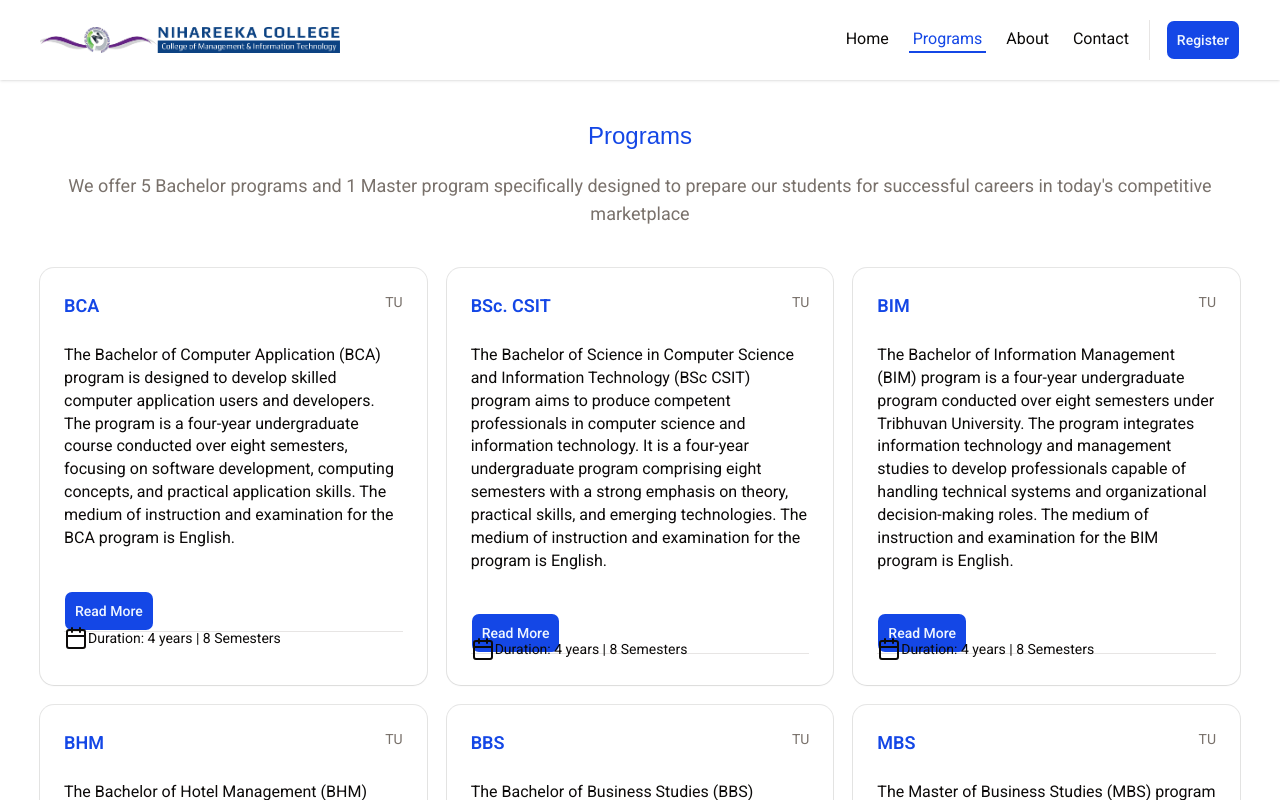
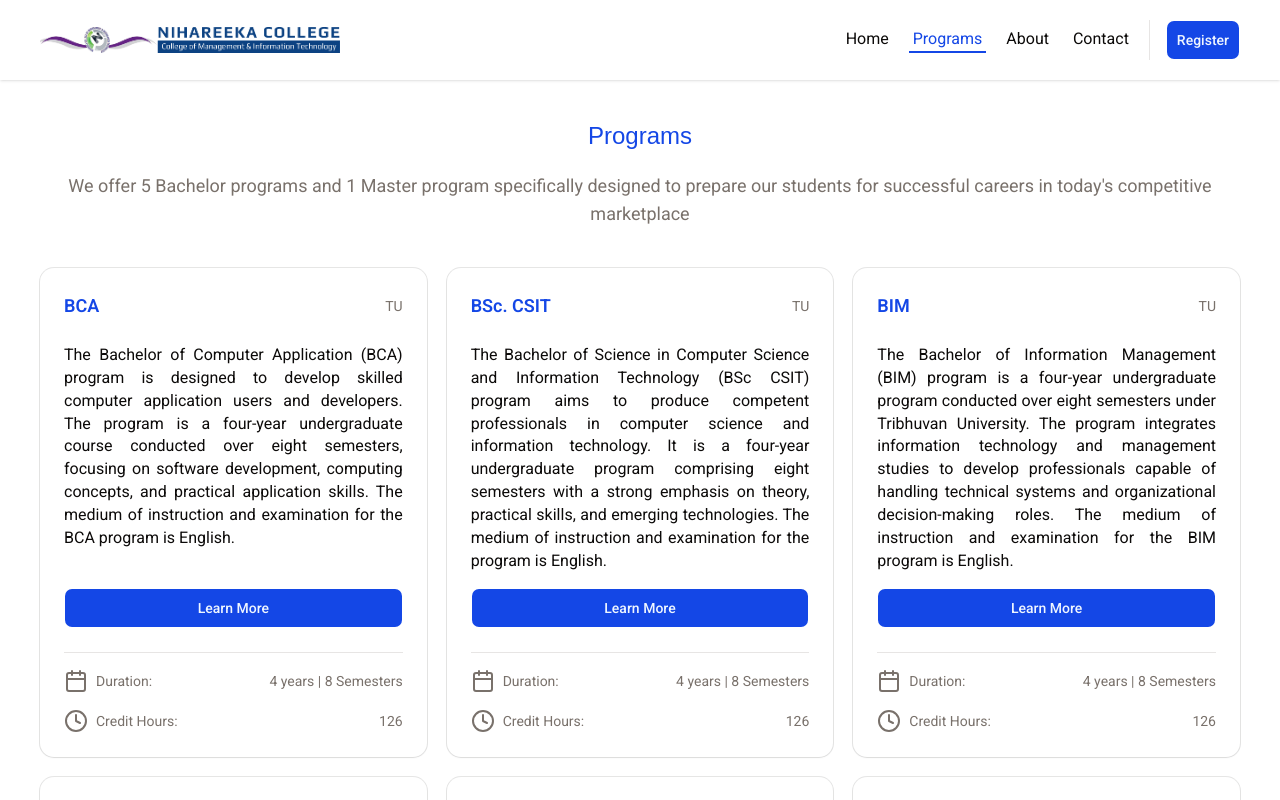
Before and after one commit to suyogpoudel/nihareeka-redesign, a Next.js app: page /programs in a window 1280 px wide. Shown: the top 800 px of the page. Built offline with nearby package versions, Linux system fonts and the light colour scheme; a web font is replaced by a local one.

Commit message:
programs page completed and made not-found page

```diff
--- /dev/null
+++ b/app/programs/[slug]/not-found.tsx
@@ -0,0 +1,35 @@
+import { Button } from "@/components/ui/button";
+import Link from "next/link";
+
+const ProgramNotFound = () => {
+  return (
+    <div className="container text-center">
+      <p className="text-5xl font-bold text-muted-foreground font-display tracking-widest mb-4">
+        404
+        <h1 className="heading mb-5">Program Not Found</h1>
+      </p>
+      <p className="text-muted-foreground text-lg">
+        The program you searched for couldn&apos;t be found. Maybe you mistyped
+        the URL or this program isn&apos;t offered by Nihareeka College as of
+        now. Please check the URL and try again or explore our other programs.
+      </p>
+      <div className="flex md:flex-row flex-col gap-4 mt-5">
+        <Button
+          size={"lg"}
+          asChild
+          variant="secondary"
+        >
+          <Link href="/">Go to Home</Link>
+        </Button>
+        <Button
+          size={"lg"}
+          asChild
+        >
+          <Link href="/programs">Go to Programs</Link>
+        </Button>
+      </div>
+    </div>
+  );
+};
+
+export default ProgramNotFound;
--- /dev/null
+++ b/app/programs/[slug]/page.tsx
@@ -0,0 +1,26 @@
+import { programs } from "@/data/programs";
+import { notFound, redirect } from "next/navigation";
+
+const ProgramPage = async ({
+  params,
+}: {
+  params: Promise<{ slug: string }>;
+}) => {
+  const { slug } = await params;
+
+  const lowercaseSlug = slug.toLowerCase();
+
+  if (slug !== lowercaseSlug) {
+    redirect(`/programs/${lowercaseSlug}`);
+  }
+
+  const program = programs.find((program) => program.link === lowercaseSlug);
+
+  if (!program) {
+    notFound();
+  }
+
+  return <div>Program Page for slug: {slug}</div>;
+};
+
+export default ProgramPage;
--- a/app/programs/page.tsx
+++ b/app/programs/page.tsx
@@ -8,7 +8,7 @@ import {
 } from "@/components/ui/card";
 import { Separator } from "@/components/ui/separator";
 import { programs } from "@/data/programs";
-import { Calendar } from "lucide-react";
+import { Calendar, Clock } from "lucide-react";
 import Link from "next/link";
 
 const Programs = () => {
@@ -23,27 +23,42 @@ const Programs = () => {
 
       <div className="grid max-sm:grid-cols-1 max-md:grid-cols-2 grid-cols-3 gap-5 w-full">
         {programs.map((program) => (
-          <Card key={program.title}>
-            <CardHeader className="flex justify-between">
+          <Card
+            key={program.title}
+            className="h-full"
+          >
+            <CardHeader className="flex justify-between items-center">
               <CardTitle className="text-primary font-semibold text-lg">
                 {program.title}
               </CardTitle>
               <p className="text-muted-foreground">{program.affiliation}</p>
             </CardHeader>
-            <CardContent className="h-full">
-              <p className="text-[16px] h-full"> {program.description}</p>
+            <CardContent className="h-full flex flex-col justify-between">
+              <p className="text-[16px] h-full mb-4 text-justify">
+                {program.description}
+              </p>
               <Button
                 asChild
                 size={"lg"}
               >
-                <Link href={program.link}>Read More</Link>
+                <Link href={`programs/${program.link}`}>Learn More</Link>
               </Button>
+            </CardContent>
+            <CardFooter className="flex flex-col gap-4 items-start">
               <Separator />
-            </CardContent>
-            <CardFooter className="flex justify-between items-center h-full">
-              <div className="flex items-center">
-                <Calendar />
-                <p>Duration: {program.duration}</p>
+              <div className="flex items-center justify-between text-muted-foreground w-full">
+                <div className="flex items-center gap-2">
+                  <Calendar />
+                  <span>Duration: </span>
+                </div>
+                <p>{program.duration}</p>
+              </div>
+              <div className="flex items-center justify-between text-muted-foreground w-full">
+                <div className="flex items-center gap-2">
+                  <Clock />
+                  <span>Credit Hours: </span>
+                </div>
+                <p>{program.creditHour}</p>
               </div>
             </CardFooter>
           </Card>
--- a/data/programs.ts
+++ b/data/programs.ts
@@ -8,6 +8,7 @@ type Program = {
   careerOutcomes: string[];
   link: string;
   syllabus: string;
+  image: string;
 };
 
 export const programs: Program[] = [
@@ -33,8 +34,9 @@ export const programs: Program[] = [
       "Computer Support Service Specialist",
       "Software Publisher",
     ],
-    link: "/programs/bca",
+    link: "bca",
     syllabus: "https://www.collegesnepal.com/syllabus/bca/",
+    image: "/assets/courses/bca.jpeg",
   },
   {
     title: "BSc. CSIT",
@@ -57,8 +59,9 @@ export const programs: Program[] = [
       "Computer Support Service Specialist",
       "Software Publisher",
     ],
-    link: "/programs/csit",
+    link: "csit",
     syllabus: "https://www.collegesnepal.com/syllabus/bsc-csit/",
+    image: "/assets/courses/csit.jpeg",
   },
   {
     title: "BIM",
@@ -82,8 +85,9 @@ export const programs: Program[] = [
       "Computer Support Service Specialist",
       "Software Publisher",
     ],
-    link: "/programs/bim",
+    link: "bim",
     syllabus: "https://www.collegesnepal.com/syllabus/bim/",
+    image: "/assets/courses/bim.jpeg",
   },
   {
     title: "BHM",
@@ -109,8 +113,9 @@ export const programs: Program[] = [
       "Chef",
       "Cook",
     ],
-    link: "/programs/bhm",
+    link: "bhm",
     syllabus: "https://www.collegesnepal.com/syllabus/bhm/",
+    image: "/assets/courses/bhm.jpeg",
   },
   {
     title: "BBS",
@@ -135,8 +140,9 @@ export const programs: Program[] = [
       "Financial Advisor",
       "Marketer",
     ],
-    link: "/programs/bbs",
+    link: "bbs",
     syllabus: "https://www.collegesnepal.com/syllabus/bbs/",
+    image: "/assets/courses/bbs.jpeg",
   },
   {
     title: "MBS",
@@ -157,7 +163,8 @@ export const programs: Program[] = [
       "Junior Analyst",
       "Publisher",
     ],
-    link: "/programs/mbs",
+    link: "mbs",
     syllabus: "https://www.collegesnepal.com/syllabus/mbs/",
+    image: "/assets/courses/mbs.jpg",
   },
 ];
```
